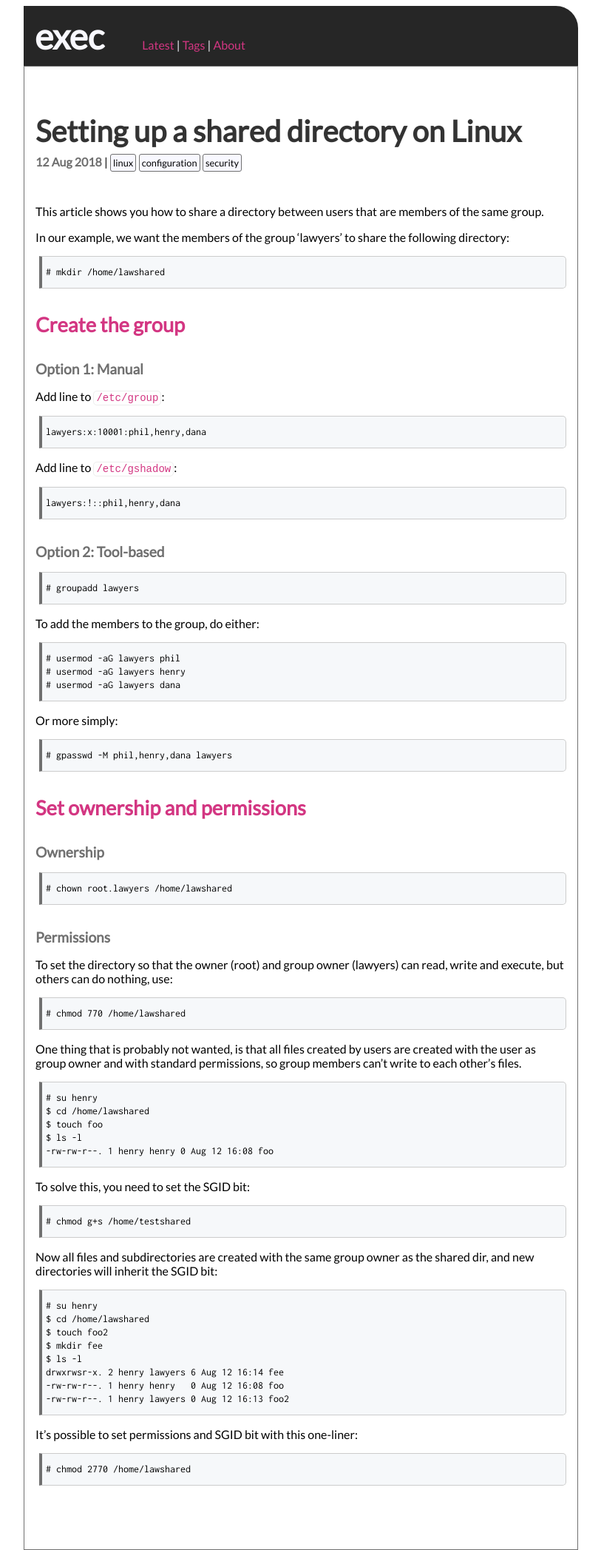
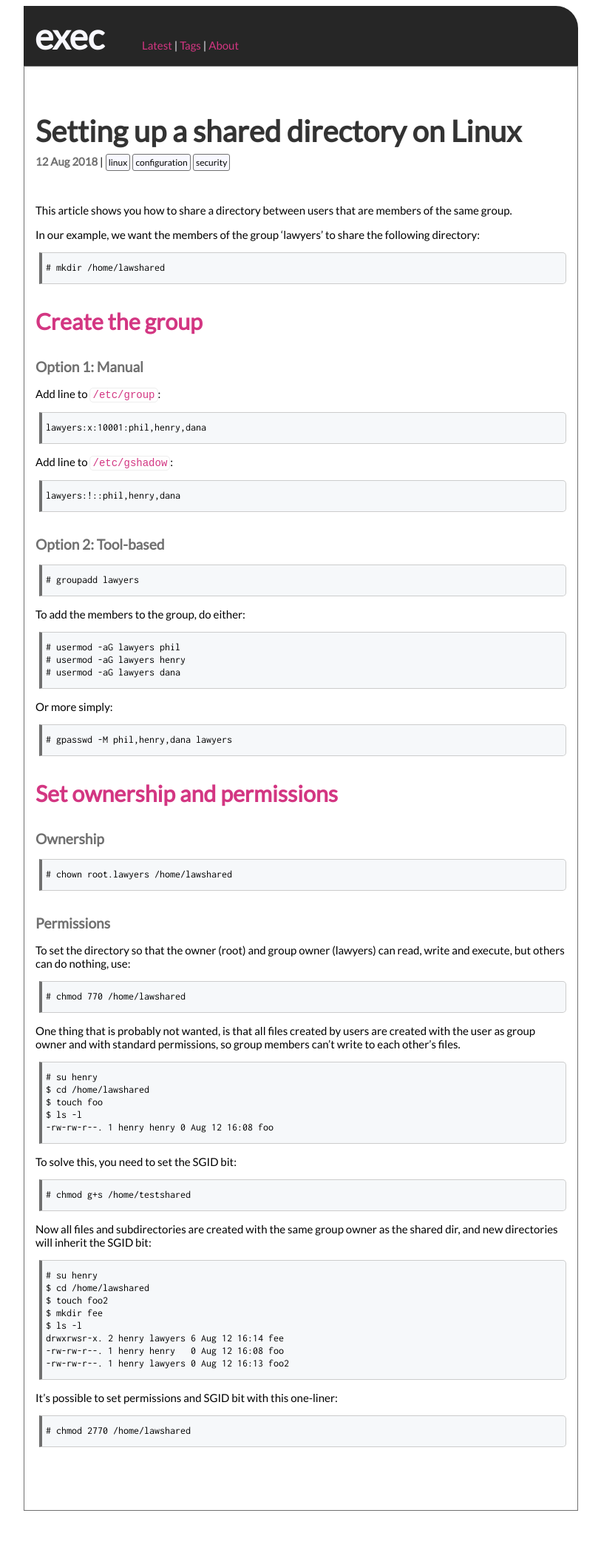
Before and after one commit to execas/execas.github.io, a Jekyll site: the page built from _posts/2018-08-13-setting-up-a-shared-directory-on-linux.md, in a window 1280 px wide. Shown: the whole page at 74% size, without its empty margins (233-1046 px from the left). Built offline with Jekyll 4.4.1, drawn with Linux system fonts in a browser that asks for light colours; after the commit the page ends 2042 px from its top, so only the background shows below that.

Commit message:
Update execas.css

```diff
--- a/css/execas.css
+++ b/css/execas.css
@@ -5,7 +5,7 @@ html, body {
 body {
      /*font-family: 'PT Sans', sans-serif;*/
      font-family:"Lato","Helvetica Neue",Helvetica,Arial,sans-serif;
-     font-size: 16px;
+     font-size: 15px;
      /*background-color: #e5e5e5;*/
      /*background-color: #f2f2f2;*/
      background-color: #ffffff
@@ -244,7 +244,7 @@ END: postinfo
 
 .post h2 {
      color: #d33682;
-     font-size: 1.7rem;
+     font-size: 1.9rem;
      margin-top: 2rem;
      margin-bottom:1rem;
 }
```
